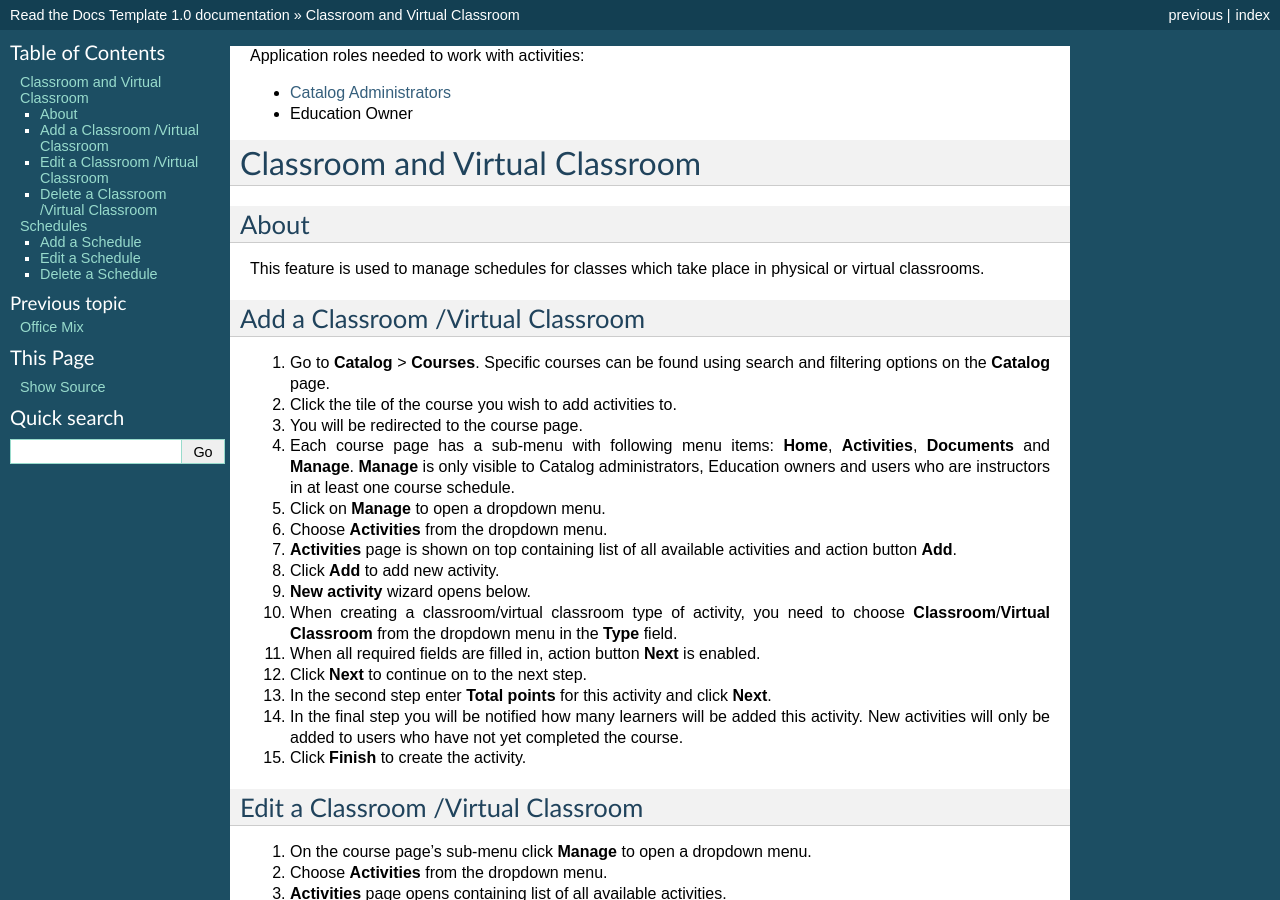
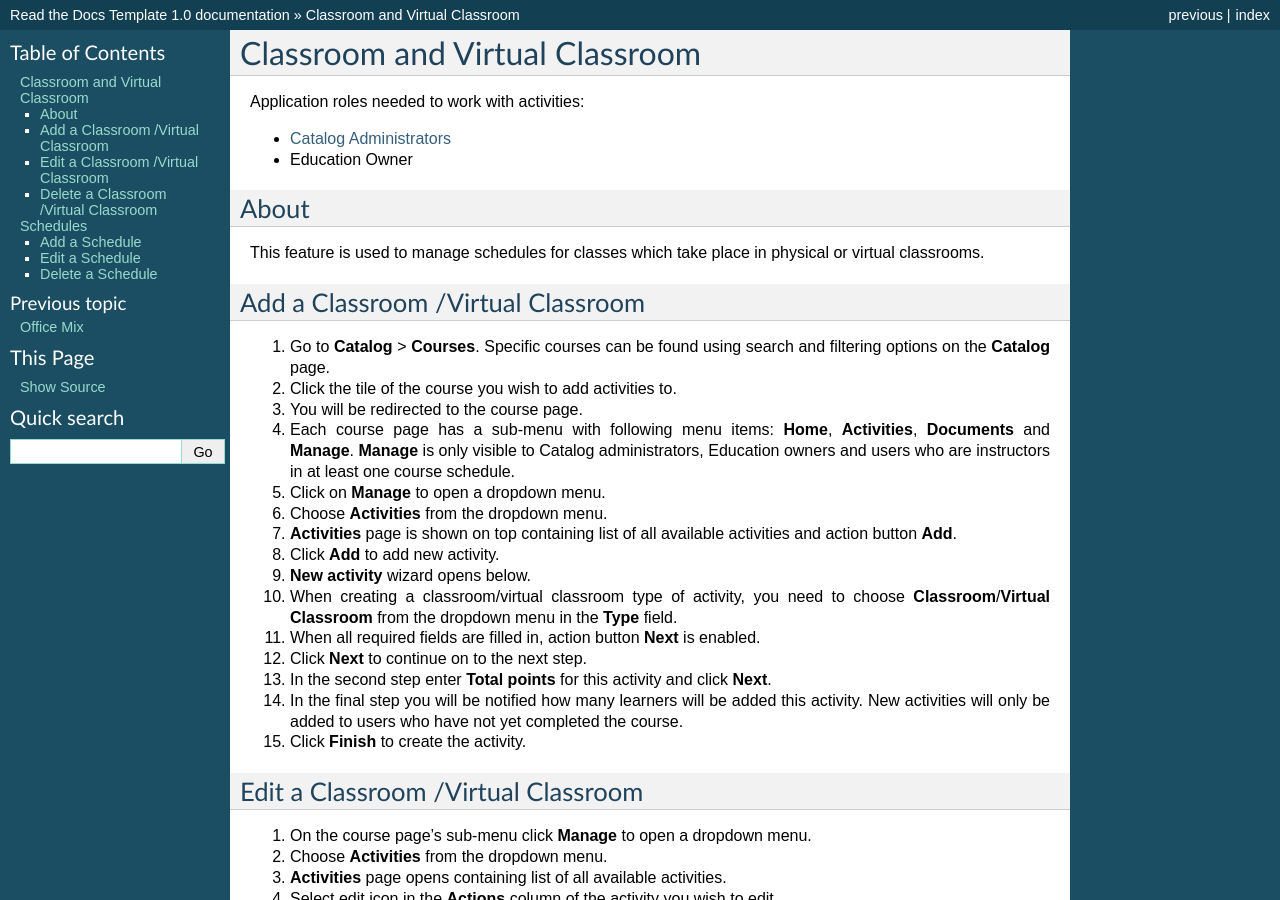
Before and after one commit to pslisko/performa365docs, a Sphinx documentation site: the page built from docs/howto/manage_activities/classroom_virtual.rst, in a window 1280 px wide and 900 px high. Built offline with Sphinx 7.4.7, drawn with Linux system fonts in a browser that asks for light colours; pages that are not in the unit, such as notebooks, are missing from menus; part of the change alters nothing that is shown.

```diff
--- a/docs/howto/manage_activities/classroom_virtual.rst
+++ b/docs/howto/manage_activities/classroom_virtual.rst
@@ -1,3 +1,7 @@
+
+Classroom and Virtual Classroom
+=========================================
+
 ..
 Application roles needed to work with activities:
 
@@ -7,9 +11,6 @@ Application roles needed to work with activities:
 
 ..
 
-
-Classroom and Virtual Classroom
-=========================================
 
 About
 **********
```
